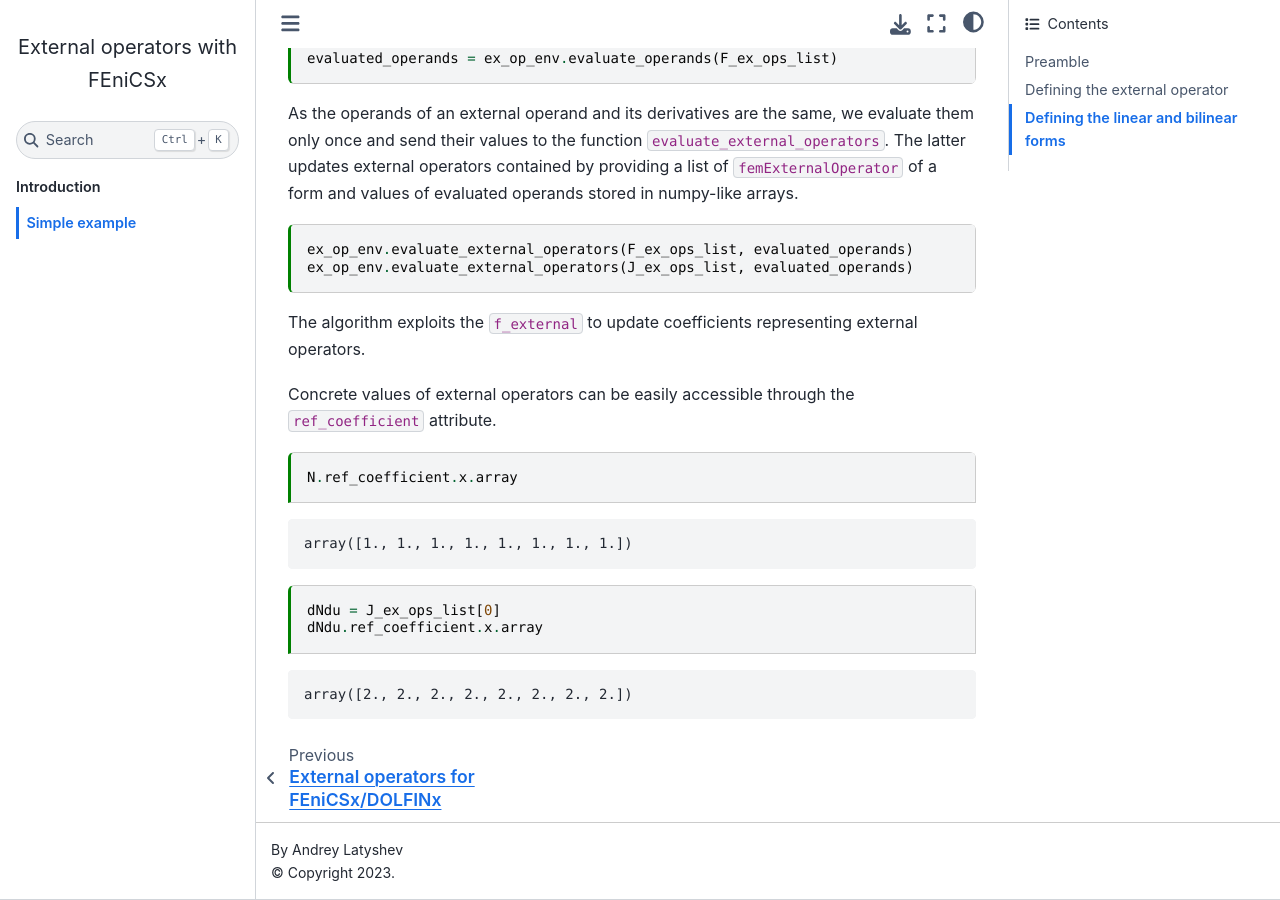
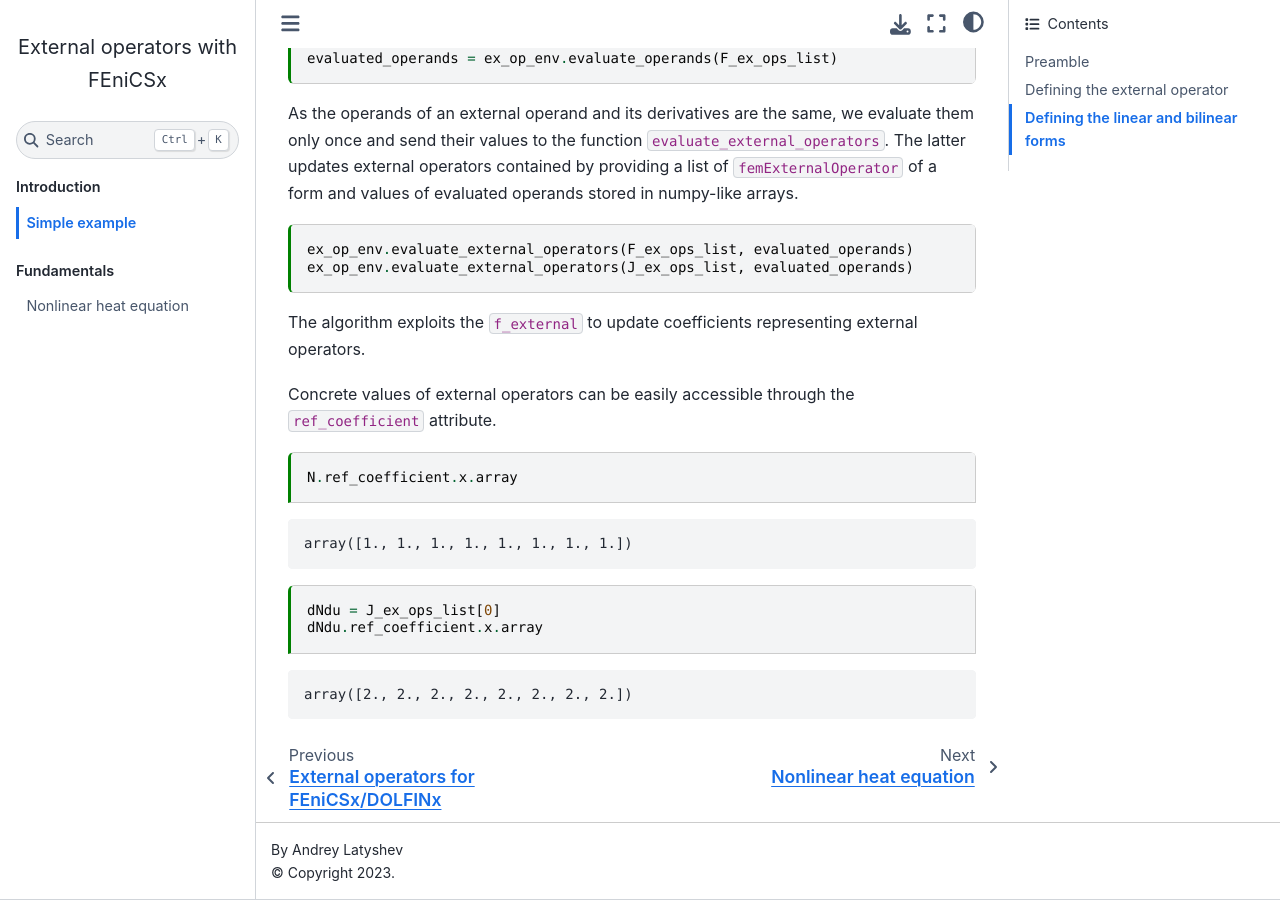
Before and after one commit to a-latyshev/dolfinx-external-operator, a Jupyter Book: the page built from docs/demos/simple_example.ipynb, in a window 1280 px wide and 900 px high, scrolled down 4949 px. Built offline with Jupyter Book 1.0.4 settings and Sphinx 7.4.7 and the Sphinx Book theme 1.1.4, drawn with Linux system fonts in a browser that asks for light colours; some of the changed lines change nothing that is shown.

Commit message:
[WIP] Update heat equation

````diff
--- a/docs/_toc.yml
+++ b/docs/_toc.yml
@@ -5,3 +5,6 @@
   - caption: "Introduction"
     chapters:
       - file: "demos/simple_example.py"
+  - caption: "Fundamentals"
+    chapters:
+      - file: "demos/nonlinear_heat_equation.py"
--- a/docs/demos/nonlinear_heat_equation.py
+++ b/docs/demos/nonlinear_heat_equation.py
@@ -1,123 +1,122 @@
 # %% [markdown]
-# $\newcommand\ul[1]{\underline{#1}}$
-#
 # # Nonlinear heat equation
 #
-# In this notebook, we implement a numerical solution of a simple example of a nonlinear heat equation using an external operator. The problem can be solved using both pure UFL formulation and the application of an external operator. This gives an advantage///..
+# In this notebook, we implement a numerical solution of a nonlinear heat equation using an external operator.
 #
-# Denoting the temperature field through $T$ we consider the following system
-# $$
-#     \begin{align*}
-#         \Omega : \quad & \nabla \cdot (K \nabla T) = 0 \\
-#         \partial\Omega_D : \quad & T(\ul{x}) = 0 \\
-#         \Omega : \quad & T(\ul{x},0) = x + 2y
-#     \end{align*}
-# $$
+# ## Problem formulation
+#
+# Denoting the temperature field through $T$ and the space variable $\bm{x} = (x, y)^T$ we consider the following system on the square domain $\Omega$:
+#
+# \begin{align*}
+# \Omega : \quad & \nabla \cdot (K(T) \nabla T) = 0 \\
+# \partial\Omega : \quad & T(\pbm{x}) = 0
+# \end{align*}
+#
 # where $K(T) = \frac{1}{a + b T}$ is a nonlinear thermal conductivity, $a$ and $b$ are some constants.
 #
 # Let $V = H^1_0(\Omega)$ be the functional space of admissible temperature fields then in a variational setting the problem can be written as follows.
 #
 # Find $T \in V$ such that
+#
 # $$
-#     \begin{equation}
-#         F(T; \tilde{T}) = -\int\frac{1}{a + b T}\underline{\nabla T} . \underline{\nabla \tilde{T}} dx = \int\underline{j}(T,\underline{\sigma}(T)) . \underline{\nabla \tilde{T}} dx = 0, \quad \forall T \in V,
-#     \end{equation}
-# $$
-# where $\ul{j} = - K(T) \underline{\sigma}(T) = \frac{1}{a + bT}\underline{\sigma}(T)$ is a nonlinear heat flux and $\underline{\sigma}(T)$ is equal to the gradient $\underline{\nabla T}$ and introduced for simplicity.
+#     F(j; \tilde{T}) = -\int\frac{1}{a + b T}\nabla T . \nabla\tilde{T} dx = \int\mathbf{j}(T,\boldsym{\sigma}(T)) . \nabla\tilde{T} dx = 0, \quad \forall T \in V,
+# $$ (eqn:1)
 #
-# In order to solve the nonlinear equation $(1)$ we apply the Newton method and calculate the Gateau derivative of $F$ with respect to operand $T$ in the direction $\bar{T} \in V$ as following:
-# $$
-#     \begin{align*}
-#         & J(T;\bar{T},\tilde{T}) = \frac{d F}{d T}(\ul{j}(T,\ul{\sigma}(T));\bar{T}, \tilde{T}) = \int\frac{d\ul{j}}{dT}(T,\ul{\sigma}(T);\bar{T}) \ul{\nabla \tilde{T}} dx,
-#     \end{align*}
-# $$
-# where through $d \cdot / dT$ we denote the Gateau derivative with respect to operand $T$ in the direction $\bar{T} \in V$.
+# where $\bm{j} = - K(T) \bm{\sigma}(T) = \frac{1}{a + bT}\bm{\sigma}(T)$ is a nonlinear heat flux and $\bm{\sigma}(T)$ is equal to the gradient $\nabla T$ and introduced for simplicity.
 #
-# In this example, we treat the heat flux $\ul{j}$ as a function of two operands $T$ and $\ul{\sigma}(T) = \ul{\nabla T}$. In this regard, by applying the chain rule, let us write out the explicit expression of the Gateau derivative of $\ul{j}$ here below
-# $$
-#     \begin{align*}
-#         & \frac{d\ul{j}}{dT}(T,\ul{\sigma}(T);\bar{T}) = \frac{\partial\ul{j}}{\partial T} + \frac{\partial\ul{j}}{\partial\ul{\sigma}}\frac{\partial\ul{\sigma}}{\partial T} = -\ul{\sigma}(T)(-bK^2(T))\bar{T} - K(T)\ul{\ul{I}}:\nabla\bar{T}.
-#     \end{align*}
+# In order to solve the nonlinear equation {eq}`eqn:1` we apply the Newton method and calculate the Gateau derivative of $F$ with respect to operand $T$ in the direction $\hat{T} \in V$ as follows:
+#
+#
 # $$
 #
-# In our implementation, the heat flux $\ul{j}$ acts like an external operator and its behaviour as well as the behaviour of its derivatives, will be defined in an external function.
+#     J(j;\hat{T},\tilde{T}) = \frac{d F}{d T}(\bm{j}(T,\bm{\sigma}(T));\hat{T}, \tilde{T}) = \int\frac{d\bm{j}}{dT}(T,\bm{\sigma}(T);\hat{T}) \nabla\tilde{T} dx,
 #
-# In general, the same function can be presented in numerous variations by selecting different operands as sub-expressions of this function. In our case, for example, we could have presented the heat flux $\ul{j}$ as a function of $K(T)$ and $\sigma(T)$ operands, but this decision would have led to more midterms due to the chain rule and therefore to more computation costs. Thus, it is important to choose wisely the operands of the external operators, which you want to use.
+# $$
+#
+# where through $d \cdot / dT$ we denote the Gateau derivative with respect to operand $T$ in the direction $\hat{T} \in V$.
+#
+# In this example, we treat the heat flux $\bm{j}$ as an external operator with two operands $T$ and $\bm{\sigma}(T) = \nabla T$. In this regard, by applying the chain rule, let us write out the explicit expression of the Gateau derivative of $\bm{j}$ here below
 #
 #
-# In this regard, the linear form $F$ has one operand, the heat flux $\ul{j}(T)$, and one argument $\tilde{T}$:
-# $$
-#     F(T; \tilde{T}) = F(\ul{j}(T,\ul{\sigma}(T)); \tilde{T}).
 # $$
 #
-# where $\partial \cdot / \partial T$ is a gateau derivative.
+#     \frac{d\bm{j}}{dT}(T,\bm{\sigma}(T);\hat{T}) = \frac{\partial\bm{j}}{\partial T} + \frac{\partial\bm{j}}{\partial\bm{\sigma}}\frac{\partial\bm{\sigma}}{\partial T} = -\bm{\sigma}(T)(-bK^2(T))\hat{T} - K(T)\mathbb{I}:\nabla\hat{T},
 #
-# Can we say that a Gateau derivative can be full or partial?
+# $$
+# where $\mathbb{I}$ is a second-order identity tensor.
+#
+# Despite the function can be explicitly expressed via UFL, we are going to define the heat flux through `femExternalOperator` object and calls of an external function.
+#
+# ```{note}
+# In general, the same function can be presented in numerous variations by selecting different operands as sub-expressions of this function. In our case, for example, we could have presented the heat flux $\bm{j}$ as a function of $K(T)$ and $\sigma(T)$ operands, but this decision would have led to more midterms due to the chain rule and therefore to more computation costs. Thus, it is important to choose wisely the operands of the external operators, which you want to use.
+# ```
+#
+# In order to start the numerical algorithm we initialize variable `T` with the following initial guess:
+#
+#
+# $$
+#
+#     T(\bm{x}) = x + 2y
+#
+# $$
+#
+# ## Defining the external operator
+#
+# TOADD: the framework takes care of trial functions and expressions of it.
+# $$
+#
 
-# %%
-
+# %% [markdown]
+# ## Preamble
+#
+# Importing required packages.
+#
 
 # %%
 import solvers
 import external_operator as ex_op_env
 import sys
+from mpi4py import MPI
 from petsc4py import PETSc
-from mpi4py import MPI
+
+import basix
+import ufl
+from dolfinx import fem, mesh, common
 import dolfinx.fem.petsc  # there is an error without it, why?
-from dolfinx import fem, mesh, common
-import ufl
-import basix
+
+import numpy as np
+import numba
+import jax
 import jax.numpy as jnp
-from jax import jit, jacrev, vmap
-import numpy as np
+from jax import config
+config.update("jax_enable_x64", True)
 
-import numba
-
-from jax import config
-config.update("jax_enable_x64", True)  # replace by JAX_ENABLE_X64=True
-
-
-sys.path.append("..")
-
+sys.path.append("../../src/dolfinx_ExternalOperator")
 
 # %% [markdown]
-# <div hidden>
-# $\newcommand\ul[1]{\underline{#1}}$
-# \vskip-\parskip
-# \vskip-\baselineskip
-# </div>
+# Here we build the mesh, construct the finite functional space and define main variables and zero boundary conditions.
+#
 
 # %%
 nx = 5
-
 domain = mesh.create_unit_square(MPI.COMM_WORLD, nx, nx)
-quadrature_degree = 2
-dx = ufl.Measure("dx", metadata={
-                 "quadrature_scheme": "default", "quadrature_degree": quadrature_degree})
-
-# %%
 gdim = domain.geometry.dim
 V = fem.functionspace(domain, ("CG", 1, ()))
-T_bar = ufl.TrialFunction(V)
 T_tilde = ufl.TestFunction(V)
+T_hat = ufl.TrialFunction(V)
+T = fem.Function(V, name="T")
+sigma = ufl.grad(T)
+dT = dolfinx.fem.Function(V, name="dT")
 
 
 def non_zero_guess(x):
     return x[0, :] + 2.0*x[1, :]
 
 
-T = fem.Function(V, name="T")
-T_n = fem.Function(V, name="T_n")
-dT = dolfinx.fem.Function(V, name="dT")
+T.interpolate(non_zero_guess)
 
-T.interpolate(non_zero_guess)
-T_n.interpolate(non_zero_guess)
-
-Qe = basix.ufl.quadrature_element(
-    domain.topology.cell_name(), degree=quadrature_degree, value_shape=(2,))
-Q = dolfinx.fem.functionspace(domain, Qe)
-
-# %%
+A = 1.0
+B = 1.0
 
 
 def on_boundary(x):
@@ -128,175 +127,166 @@
 bc = fem.dirichletbc(PETSc.ScalarType(0), boundary_dofs, V)
 
 # %% [markdown]
-# ## Pure UFL implementation
+# ## Defining the external operator
+#
+
+# %% [markdown]
+# The external operators must be defined in quadrature finite element space.
+#
 
 # %%
-sigma = ufl.grad(T)
-A = fem.Constant(domain, 1.0)
-B = fem.Constant(domain, 1.0)
-K = 1.0/(A + B*T)
-j = -K*sigma
-# dt = 0.001
-# F = T * T_tilde * dx - dt * ufl.inner(j, ufl.grad(T_tilde))*dx - T_n * T_tilde * dx
-F = ufl.inner(j, ufl.grad(T_tilde))*dx
-J = ufl.derivative(F, T, T_bar)
+quadrature_degree = 2
+dx = ufl.Measure("dx", metadata={
+                 "quadrature_scheme": "default", "quadrature_degree": quadrature_degree})
+Qe = basix.ufl.quadrature_element(
+    domain.topology.cell_name(), degree=quadrature_degree, value_shape=(2,))
+Q = dolfinx.fem.functionspace(domain, Qe)
+num_cells = domain.topology.index_map(domain.topology.dim).size_local
+num_gauss_points = Qe.custom_quadrature()[0].shape[0]
+
+# %% [markdown]
+# ### Numba
+#
 
 # %%
-tol, n_iter_max = 1e-3, 500
-n_iter = 0
+I = np.eye(2)
 
-pure_ufl_problem = solvers.LinearProblem(J, -F, T, bcs=[bc])
-pure_ufl_problem.assemble_vector()
 
-norm_residue_0 = pure_ufl_problem.b.norm()
-norm_residue = norm_residue_0
-norm_residue_0
+@numba.njit
+def K(T):
+    return 1.0/(A + B*T)
 
-# %%
-dT_values_pure_ufl = np.zeros((10, T.x.array.shape[0]))
 
-# %%
-start = MPI.Wtime()
+@numba.njit
+def func_j_numba(T, sigma):
+    # j : scalar x vector -> vector
+    T_ = T.reshape((num_cells, num_gauss_points))
+    sigma_ = sigma.reshape((num_cells, num_gauss_points, 2))
+    j_ = np.empty_like(sigma_)
+    for i in range(0, num_cells):
+        for j in range(0, num_gauss_points):
+            j_[i, j] = -K(T_[i, j]) * sigma_[i, j]
+    return j_.reshape(-1)
 
-while norm_residue/norm_residue_0 > tol and n_iter < n_iter_max:
 
-    pure_ufl_problem.assemble_matrix()
+@numba.njit
+def func_djdT_numba(T, sigma):
+    # djdT : scalar x vector -> vector
+    T_ = T.reshape((num_cells, num_gauss_points))
+    sigma_ = sigma.reshape((num_cells, num_gauss_points, 2))
+    djdT = np.empty_like(sigma_)
 
-    pure_ufl_problem.solve(dT)
+    for i in range(0, num_cells):
+        for j in range(0, num_gauss_points):
+            djdT[i, j] = B * K(T_[i, j])**2 * sigma_[i, j]
+    return djdT.reshape(-1)
 
-    T.vector.axpy(1, dT.vector)
-    T.x.scatter_forward()
-    dT_values_pure_ufl[n_iter][:] = dT.x.array[:]
 
-    pure_ufl_problem.assemble_vector()
-    norm_residue = pure_ufl_problem.b.norm()
+@numba.njit
+def func_djdsigma_numba(T, sigma):
+    # djdsigma : scalar x vector -> tensor
+    T_ = T.reshape((num_cells, num_gauss_points))
+    djdsigma_ = np.empty((num_cells, num_gauss_points, 2, 2),
+                         dtype=PETSc.ScalarType)
 
-    n_iter += 1
-    print(f"\tResidue: {norm_residue}, Iteration #{n_iter}\n")
-
-end = MPI.Wtime()
-
-total_time_pure_ufl = end - start
-print(f'rank#{MPI.COMM_WORLD.rank}: Total time: {total_time_pure_ufl} s')
-
-# %% [markdown]
-# ## ExternalOperator approach
-
-# %%
-A = 1.0
-B = 1.0
-
-quadrature_points = basix.make_quadrature(
-    basix.CellType.triangle, quadrature_degree, basix.QuadratureType.Default)
-num_cells = domain.topology.index_map(domain.topology.dim).size_local
-num_gauss_points = quadrature_points[0].shape[0]
-I_ = np.eye(2).flatten()
-
-# %%
-num_cells
-
-# %%
-num_gauss_points
+    for i in range(0, num_cells):
+        for j in range(0, num_gauss_points):
+            djdsigma_[i, j] = -K(T_[i, j])*I
+    return djdsigma_.reshape(-1)
 
 # %%
 
 
-@numba.njit(fastmath=True)
+def j_external_numba(derivatives):
+    """Concrete numba implementation of external operator and its derivative."""
+    if derivatives == (0, 0):
+        return func_j_numba
+    elif derivatives == (1, 0):
+        return func_djdT_numba
+    elif derivatives == (0, 1):
+        return func_djdsigma_numba
+    else:
+        return NotImplementedError
+
+# %% [markdown]
+# ### JAX
+#
+
+# %%
+
+
+@jax.jit
 def K(T):
     return 1.0/(A + B*T)
 
 
-@numba.njit(fastmath=True)
-def func_j(T, sigma):
-    # j : scalar x vector -> vector
-    out = np.zeros_like(sigma)
-    for i in range(0, num_cells):
-        for j in range(0, num_gauss_points):
-            T_ = T[i, 1*j:j + 1]
-            sigma_ = sigma[i, 2*j:2*j + 2]
-            out[i, 2*j:2*j + 2] = -K(T_)*sigma_
-    return out.reshape(-1)
+@jax.jit
+def j_jax(T, sigma):
+    return -K(T) * sigma
 
 
-@numba.njit(fastmath=True)
-def func_djdT(T, sigma):
-    # djdT : scalar x vector -> vector
-    # out = np.empty_like(sigma)
-    out = np.empty((num_cells, num_gauss_points * 2))
+djdT = jax.jit(jax.jacfwd(j_jax, argnums=(0)))
+djdsigma = jax.jit(jax.jacfwd(j_jax, argnums=(1)))
 
-    for i in range(0, num_cells):
-        for j in range(0, num_gauss_points):
-            T_ = T[i, 1*j:j + 1]
-            sigma_ = sigma[i, 2*j:2*j + 2]
-            out[i, 2*j:2*j + 2] = B*K(T_)**2*sigma_
-
-    return out.reshape(-1)
+# vectorization: j_vec(T=(batch_size, 1), sigma=(batch_size, 2))
+j_vec = jax.jit(jax.vmap(j_jax, in_axes=(0, 0)))
+djdT_vec = jax.jit(jax.vmap(djdT, in_axes=(0, 0)))
+djdsigma_vec = jax.jit(jax.vmap(djdsigma, in_axes=(0, 0)))
 
 
-@numba.njit(fastmath=True)
-def func_djdsigma(T, sigma):
-    # djdsigma : scalar x vector -> tensor
-    out = np.empty((num_cells, num_gauss_points * 4))
-    for i in range(0, num_cells):
-        for j in range(0, num_gauss_points):
-            T_ = T[i, 1*j: j + 1]
-            out[i, 4*j:4*j + 4] = -K(T_)*I_
-    return out.reshape(-1)
-
-# %%
-# My Notes
-# 1. Use jax object inside jax transformations (like jit)
-# 2. How many jit-s to use?
+@jax.jit
+def func_j_jax(T, sigma):
+    T_ = T.reshape((num_cells*num_gauss_points))
+    sigma_ = sigma.reshape((num_cells*num_gauss_points, 2))
+    j_ = j_vec(T_, sigma_)
+    return j_.reshape(-1)
 
 
-@jit
-def j_jax(T, sigma):
-    return -1./(A + B*T) * sigma
+@jax.jit
+def func_djdT_jax(T, sigma):
+    T_ = T.reshape((num_cells*num_gauss_points))
+    sigma_ = sigma.reshape((num_cells*num_gauss_points, 2))
+    j_ = djdT_vec(T_, sigma_)
+    return j_.reshape(-1)
 
 
-dj = jit(jacrev(j_jax, argnums=(0, 1)))
-djdT = jit(jacrev(j_jax, argnums=(0)))
-djdsigma = jit(jacrev(j_jax, argnums=(1)))
+@jax.jit
+def func_djdsigma_jax(T, sigma):
+    T_ = T.reshape((num_cells*num_gauss_points))
+    sigma_ = sigma.reshape((num_cells*num_gauss_points, 2))
+    j_ = djdsigma_vec(T_, sigma_)
+    return j_.reshape(-1)
 
-# vectorization in the way: vj(T=(batch_size, 1), sigma=(batch_size, 2))
-vj = jit(vmap(j_jax, in_axes=(0, 0)))
-vdjdT = jit(vmap(djdT, in_axes=(0, 0)))
-vdjdsigma = jit(vmap(djdsigma, in_axes=(0, 0)))
+# sigma_zero_ = jnp.array([0.0, 0.0])
+# @jax.jit
+# def func_j_jax(T, sigma):
+#     # j : scalar x vector -> vector
+#     T_vectorized = T.reshape((num_cells*num_gauss_points, 1))
+#     sigma_vectorized = sigma.reshape((num_cells*num_gauss_points, 2))
+#     out = vj(T_vectorized, sigma_vectorized)
+#     return out.reshape(-1)
 
-sigma_zero_ = jnp.array([0.0, 0.0])
+# @jax.jit
+# def func_djdT_jax(T, sigma):
+#     # djdT : scalar x vector -> vector
+#     T_vectorized = T.reshape((num_cells*num_gauss_points, 1))
+#     sigma_vectorized = sigma.reshape((num_cells*num_gauss_points, 2))
+#     out = vdjdT(T_vectorized, sigma_vectorized)
+#     return out.reshape(-1)
 
+# @jax.jit
+# def func_djdsigma_jax(T, sigma):
+#     # djdsigma : scalar x vector -> tensor
+#     T_vectorized = T.reshape((num_cells*num_gauss_points, 1))
+#     sigma_vectorized = sigma.reshape((num_cells*num_gauss_points, 2))
+#     out = vdjdsigma(T_vectorized, sigma_vectorized)
 
-@jit
-def func_j_jax(T, sigma):
-    # j : scalar x vector -> vector
-    T_vectorized = T.reshape((num_cells*num_gauss_points, 1))
-    sigma_vectorized = sigma.reshape((num_cells*num_gauss_points, 2))
-    out = vj(T_vectorized, sigma_vectorized)
-    return out.reshape(-1)
-
-
-@jit
-def func_djdT_jax(T, sigma):
-    # djdT : scalar x vector -> vector
-    T_vectorized = T.reshape((num_cells*num_gauss_points, 1))
-    sigma_vectorized = sigma.reshape((num_cells*num_gauss_points, 2))
-    out = vdjdT(T_vectorized, sigma_vectorized)
-    return out.reshape(-1)
-
-
-@jit
-def func_djdsigma_jax(T, sigma):
-    # djdsigma : scalar x vector -> tensor
-    T_vectorized = T.reshape((num_cells*num_gauss_points, 1))
-    sigma_vectorized = sigma.reshape((num_cells*num_gauss_points, 2))
-    out = vdjdsigma(T_vectorized, sigma_vectorized)
-
-    return out.reshape(-1)
+#     return out.reshape(-1)
 
 # %%
 
 
-def j_ext(derivatives):
+def j_external_jax(derivatives):
     """Concrete JAX implementation of external operator and its derivative."""
     if derivatives == (0, 0):
         return func_j_jax
@@ -307,25 +297,16 @@
     else:
         return NotImplementedError
 
-
-def j_ext(derivatives):
-    """Concrete numba implementation of external operator and its derivative."""
-    if derivatives == (0, 0):
-        return func_j
-    elif derivatives == (1, 0):
-        return func_djdT
-    elif derivatives == (0, 1):
-        return func_djdsigma
-    else:
-        return NotImplementedError
+# %% [markdown]
+# ### Solving the problem using external operators
 
 
 # %%
 j = ex_op_env.femExternalOperator(
-    T, sigma, function_space=Q, external_function=j_ext)
+    T, sigma, function_space=Q, external_function=j_external_jax)
 
 F_ext = ufl.inner(j, ufl.grad(T_tilde))*dx
-J_ext = ufl.derivative(F_ext, T, T_bar)
+J_ext = ufl.derivative(F_ext, T, T_hat)
 
 # %%
 F_replaced, F_ex_ops_list = ex_op_env.replace_external_operators(F_ext)
@@ -335,10 +316,6 @@
 J_expanded = ufl.algorithms.expand_derivatives(J_ext)
 J_replaced, J_ex_ops_list = ex_op_env.replace_external_operators(J_expanded)
 J_dolfinx = fem.form(J_replaced)
-
-# %%
-T.interpolate(non_zero_guess)
-T_n.interpolate(non_zero_guess)
 
 # %%
 timer1 = common.Timer("1st numba pass")
@@ -369,55 +346,107 @@
 time2 = end - start
 
 # %%
-external_operator_problem = solvers.LinearProblem(
-    J_replaced, -F_replaced, T, bcs=[bc])
+T.interpolate(non_zero_guess)
+evaluated_operands = ex_op_env.evaluate_operands(F_ex_ops_list)
+ex_op_env.evaluate_external_operators(F_ex_ops_list, evaluated_operands)
+ex_op_env.evaluate_external_operators(J_ex_ops_list, evaluated_operands)
 
+linear_problem = solvers.LinearProblem(J_replaced, -F_replaced, T, bcs=[bc])
+linear_problem.assemble_vector()
+norm_residue_0 = linear_problem.b.norm()
+norm_residue = norm_residue_0
+tol, n_iter_max = 1e-3, 500
 n_iter = 0
 
-external_operator_problem.assemble_vector()
-
-norm_residue_0 = external_operator_problem.b.norm()
-norm_residue = norm_residue_0
-
 # %%
-dT_values_ex_op = np.zeros((10, T.x.array.shape[0]))
+dT_values_ex_op = []
 
 # %%
 timer3 = common.Timer("Solving the problem")
 start = MPI.Wtime()
 timer3.start()
 
+print(f"Residue0: {norm_residue_0}")
 while norm_residue/norm_residue_0 > tol and n_iter < n_iter_max:
-
-    external_operator_problem.assemble_matrix()
-
-    external_operator_problem.solve(dT)
-
+    linear_problem.assemble_matrix()
+    linear_problem.solve(dT)
     T.vector.axpy(1, dT.vector)
     T.x.scatter_forward()
-    dT_values_ex_op[n_iter][:] = dT.x.array[:]
+    dT_values_ex_op.append(dT.x.array)
 
     evaluated_operands = ex_op_env.evaluate_operands(F_ex_ops_list)
     ex_op_env.evaluate_external_operators(F_ex_ops_list, evaluated_operands)
     # NOTE: Operands are re-used from previous step.
     ex_op_env.evaluate_external_operators(J_ex_ops_list, evaluated_operands)
 
-    external_operator_problem.assemble_vector()
-    norm_residue = external_operator_problem.b.norm()
-
+    linear_problem.assemble_vector()
+    norm_residue = linear_problem.b.norm()
+    print(f"Iteration# {n_iter} Residue: {norm_residue}")
     n_iter += 1
-    print(f"\tResidue: {norm_residue}, Iteration #{n_iter}\n")
 
 end = MPI.Wtime()
 timer3.stop()
 
 total_time_ex_op = end - start
 
-print(f'rank#{MPI.COMM_WORLD.rank}: Total time = {total_time_ex_op:.3f} (s)')
-print(f'rank#{MPI.COMM_WORLD.rank}: Compilation overhead: {time1 - time2:.3f} s')
-print(
-    f'rank#{MPI.COMM_WORLD.rank}: Total time pure UFL: {total_time_pure_ufl:.3f} s')
+# print(f'rank#{MPI.COMM_WORLD.rank}: Total time = {total_time_ex_op:.3f} (s)')
+# print(f'rank#{MPI.COMM_WORLD.rank}: Compilation overhead: {time1 - time2:.3f} s')
+# print(f'rank#{MPI.COMM_WORLD.rank}: Total time pure UFL: {total_time_pure_ufl:.3f} s')
+
+# %% [markdown]
+# ## Pure UFL implementation
+#
 
 # %%
-for i in range(4):
-    print(np.max(np.abs(dT_values_pure_ufl - dT_values_ex_op)))
+K = 1.0/(A + B*T)
+j = -K*sigma
+F = ufl.inner(j, ufl.grad(T_tilde))*dx
+J = ufl.derivative(F, T, T_hat)
+T.interpolate(non_zero_guess)
+
+# %%
+linear_problem = solvers.LinearProblem(J, -F, T, bcs=[bc])
+linear_problem.assemble_vector()
+
+norm_residue_0 = linear_problem.b.norm()
+norm_residue = norm_residue_0
+norm_residue_0
+
+n_iter = 0
+
+# %%
+dT_values_pure_ufl = []
+
+# %%
+start = MPI.Wtime()
+
+while norm_residue/norm_residue_0 > tol and n_iter < n_iter_max:
+    linear_problem.assemble_matrix()
+    linear_problem.solve(dT)
+    T.vector.axpy(1, dT.vector)
+    T.x.scatter_forward()
+    dT_values_pure_ufl.append(dT.x.array)
+
+    linear_problem.assemble_vector()
+    norm_residue = linear_problem.b.norm()
+
+    print(f"Iteration# {n_iter} Residue: {norm_residue}")
+    n_iter += 1
+
+end = MPI.Wtime()
+
+total_time_pure_ufl = end - start
+print(f'rank#{MPI.COMM_WORLD.rank}: Total time: {total_time_pure_ufl} s')
+
+# %%
+for i in range(len(dT_values_pure_ufl)):
+    print(np.max(np.abs(dT_values_pure_ufl[i] - dT_values_ex_op[i])))
+
+
+# %%
+dT_values_pure_ufl[3]
+
+# %%
+dT_values_ex_op[3]
+
+# %%
````
Also changed, not shown: docs/demos/nonlinear_heat_equation.ipynb.
